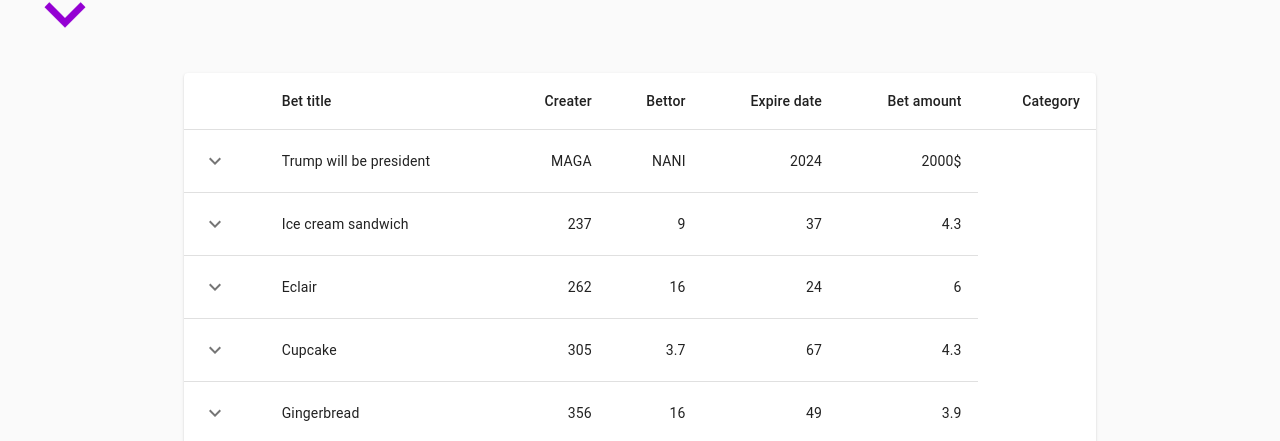
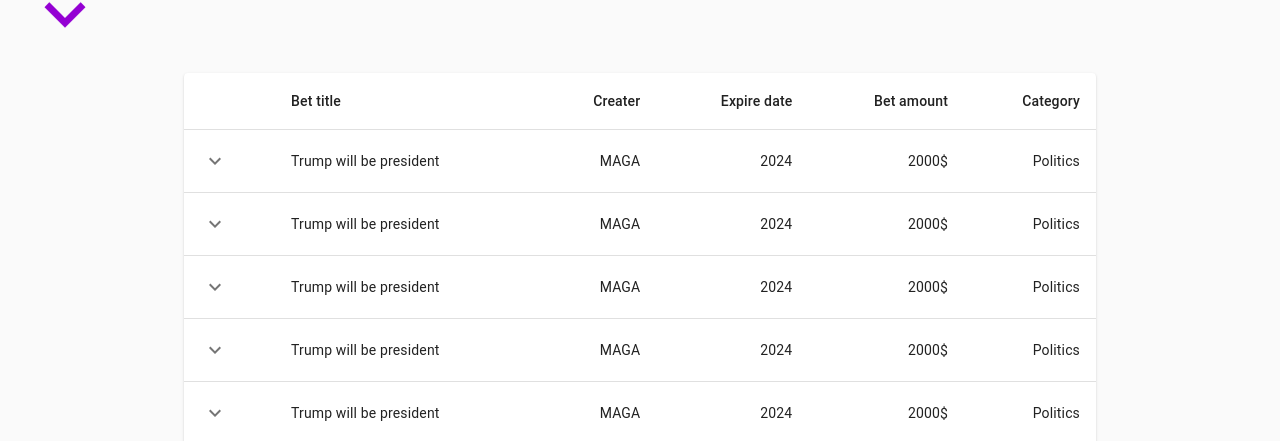
Before and after one commit to Agon269/Betting, a React (Create React App) app in the folder bidding/: page / in a window 1280 px wide. Shown: the part 586-1027 px from the top of the page. Built offline with nearby package versions, Linux system fonts and the light colour scheme.

Commit message:
cleared up table

```diff
--- a/bidding/package.json
+++ b/bidding/package.json
@@ -4,6 +4,7 @@
   "private": true,
   "dependencies": {
     "@material-ui/core": "^4.12.1",
+    "@material-ui/data-grid": "^4.0.0-alpha.34",
     "@material-ui/icons": "^4.11.2",
     "@testing-library/jest-dom": "^5.14.1",
     "@testing-library/react": "^11.2.7",
--- a/bidding/src/App.js
+++ b/bidding/src/App.js
@@ -1,13 +1,13 @@
 import React from "react";
 import Header from "./components/Header";
 import Intro from "./components/Intro";
-import Tabel from "./components/Tabel";
+import MyTable from "./components/Table";
 function App() {
   return (
     <div>
       <Header />
       <Intro />
-      <Tabel />
+      <MyTable />
     </div>
   );
 }
--- a/bidding/src/components/Tabel.js
+++ b/bidding/src/components/Row.js
@@ -1,5 +1,5 @@
 import React from "react";
-import PropTypes from "prop-types";
+
 import { makeStyles } from "@material-ui/core/styles";
 import Box from "@material-ui/core/Box";
 import Collapse from "@material-ui/core/Collapse";
@@ -7,14 +7,12 @@ import IconButton from "@material-ui/core/IconButton";
 import Table from "@material-ui/core/Table";
 import TableBody from "@material-ui/core/TableBody";
 import TableCell from "@material-ui/core/TableCell";
-import TableContainer from "@material-ui/core/TableContainer";
 import TableHead from "@material-ui/core/TableHead";
 import TableRow from "@material-ui/core/TableRow";
 import Typography from "@material-ui/core/Typography";
-import Paper from "@material-ui/core/Paper";
+
 import KeyboardArrowDownIcon from "@material-ui/icons/KeyboardArrowDown";
 import KeyboardArrowUpIcon from "@material-ui/icons/KeyboardArrowUp";
-import { Container } from "@material-ui/core";
 
 const useRowStyles = makeStyles({
   root: {
@@ -23,31 +21,15 @@ const useRowStyles = makeStyles({
     },
   },
 });
-
-function createData(name, calories, fat, carbs, protein, price, category) {
-  return {
-    name,
-    calories,
-    fat,
-    carbs,
-    protein,
-    category,
-    price,
-    history: [
-      { date: "2020-01-05", customerId: "11091700", amount: 3 },
-      { date: "2020-01-02", customerId: "Anonymous", amount: 1 },
-    ],
-  };
-}
-
-function Row(props) {
-  const { row } = props;
+//just for rows
+const Row = ({ row }) => {
   const [open, setOpen] = React.useState(false);
   const classes = useRowStyles();
 
   return (
     <React.Fragment>
       <TableRow className={classes.root}>
+        {/* drop down button */}
         <TableCell>
           <IconButton
             aria-label="expand row"
@@ -57,21 +39,24 @@ function Row(props) {
             {open ? <KeyboardArrowUpIcon /> : <KeyboardArrowDownIcon />}
           </IconButton>
         </TableCell>
+        {/* name of row */}
         <TableCell component="th" scope="row">
-          {row.name}
+          {row.title}
         </TableCell>
-        <TableCell align="right">{row.calories}</TableCell>
-        <TableCell align="right">{row.fat}</TableCell>
-        <TableCell align="right">{row.carbs}</TableCell>
-        <TableCell align="right">{row.protein}</TableCell>
+        {/*   properties */}
+
+        <TableCell align="right">{row.creater}</TableCell>
+        <TableCell align="right">{row.expireDate}</TableCell>
+        <TableCell align="right">{row.betAmount}</TableCell>
         <TableCell align="right">{row.category}</TableCell>
       </TableRow>
+      {/* more details section for the row */}
       <TableRow>
-        <TableCell style={{ paddingBottom: 0, paddingTop: 0 }} colSpan={6}>
+        <TableCell style={{ paddingBottom: 0, paddingTop: 0 }} colSpan={12}>
           <Collapse in={open} timeout="auto" unmountOnExit>
             <Box margin={1}>
               <Typography variant="h6" gutterBottom component="div">
-                History
+                Sub bets
               </Typography>
               <Table size="small" aria-label="purchases">
                 <TableHead>
@@ -103,65 +88,5 @@ function Row(props) {
       </TableRow>
     </React.Fragment>
   );
-}
-
-Row.propTypes = {
-  row: PropTypes.shape({
-    calories: PropTypes.number.isRequired,
-    carbs: PropTypes.number.isRequired,
-    fat: PropTypes.number.isRequired,
-    history: PropTypes.arrayOf(
-      PropTypes.shape({
-        amount: PropTypes.number.isRequired,
-        customerId: PropTypes.string.isRequired,
-        date: PropTypes.string.isRequired,
-      })
-    ).isRequired,
-    name: PropTypes.string.isRequired,
-    price: PropTypes.number.isRequired,
-    protein: PropTypes.number.isRequired,
-    category: PropTypes.string.isRequired,
-  }).isRequired,
 };
-
-const rows = [
-  createData(
-    "Trump will be president ",
-    "MAGA",
-    "NANI",
-    "2024",
-    "2000$",
-    "Politics"
-  ),
-  createData("Ice cream sandwich", 237, 9.0, 37, 4.3, 4.99),
-  createData("Eclair", 262, 16.0, 24, 6.0, 3.79),
-  createData("Cupcake", 305, 3.7, 67, 4.3, 2.5),
-  createData("Gingerbread", 356, 16.0, 49, 3.9, 1.5),
-];
-
-export default function Tabel() {
-  return (
-    <Container maxWidth="md">
-      <TableContainer component={Paper}>
-        <Table aria-label="collapsible table">
-          <TableHead>
-            <TableRow>
-              <TableCell />
-              <TableCell>Bet title</TableCell>
-              <TableCell align="right">Creater</TableCell>
-              <TableCell align="right">Bettor</TableCell>
-              <TableCell align="right">Expire date</TableCell>
-              <TableCell align="right">Bet amount</TableCell>
-              <TableCell align="right">Category</TableCell>
-            </TableRow>
-          </TableHead>
-          <TableBody>
-            {rows.map((row) => (
-              <Row key={row.name} row={row} />
-            ))}
-          </TableBody>
-        </Table>
-      </TableContainer>
-    </Container>
-  );
-}
+export default Row;
--- /dev/null
+++ b/bidding/src/components/Table.js
@@ -0,0 +1,37 @@
+import React from "react";
+import Table from "@material-ui/core/Table";
+import TableBody from "@material-ui/core/TableBody";
+import TableCell from "@material-ui/core/TableCell";
+import TableContainer from "@material-ui/core/TableContainer";
+import TableHead from "@material-ui/core/TableHead";
+import TableRow from "@material-ui/core/TableRow";
+import Paper from "@material-ui/core/Paper";
+import { Container } from "@material-ui/core";
+import Row from "./Row";
+import { bets } from "../util/bets";
+
+export default function Tabel() {
+  return (
+    <Container maxWidth="md">
+      <TableContainer component={Paper}>
+        <Table aria-label="collapsible table">
+          <TableHead>
+            <TableRow>
+              <TableCell />
+              <TableCell>Bet title</TableCell>
+              <TableCell align="right">Creater</TableCell>
+              <TableCell align="right">Expire date</TableCell>
+              <TableCell align="right">Bet amount</TableCell>
+              <TableCell align="right">Category</TableCell>
+            </TableRow>
+          </TableHead>
+          <TableBody>
+            {bets.map((row) => (
+              <Row key={row.name} row={row} />
+            ))}
+          </TableBody>
+        </Table>
+      </TableContainer>
+    </Container>
+  );
+}
--- /dev/null
+++ b/bidding/src/util/bets.js
@@ -0,0 +1,57 @@
+export const bets = [
+  {
+    title: "Trump will be president ",
+    creater: "MAGA",
+    expireDate: "2024",
+    betAmount: "2000$",
+    category: "Politics",
+    history: [
+      { date: "2020-01-05", customerId: "11091700", amount: 3 },
+      { date: "2020-01-02", customerId: "Anonymous", amount: 1 },
+    ],
+  },
+  {
+    title: "Trump will be president ",
+    creater: "MAGA",
+    expireDate: "2024",
+    betAmount: "2000$",
+    category: "Politics",
+    history: [
+      { date: "2020-01-05", customerId: "11091700", amount: 3 },
+      { date: "2020-01-02", customerId: "Anonymous", amount: 1 },
+    ],
+  },
+  {
+    title: "Trump will be president ",
+    creater: "MAGA",
+    expireDate: "2024",
+    betAmount: "2000$",
+    category: "Politics",
+    history: [
+      { date: "2020-01-05", customerId: "11091700", amount: 3 },
+      { date: "2020-01-02", customerId: "Anonymous", amount: 1 },
+    ],
+  },
+  {
+    title: "Trump will be president ",
+    creater: "MAGA",
+    expireDate: "2024",
+    betAmount: "2000$",
+    category: "Politics",
+    history: [
+      { date: "2020-01-05", customerId: "11091700", amount: 3 },
+      { date: "2020-01-02", customerId: "Anonymous", amount: 1 },
+    ],
+  },
+  {
+    title: "Trump will be president ",
+    creater: "MAGA",
+    expireDate: "2024",
+    betAmount: "2000$",
+    category: "Politics",
+    history: [
+      { date: "2020-01-05", customerId: "11091700", amount: 3 },
+      { date: "2020-01-02", customerId: "Anonymous", amount: 1 },
+    ],
+  },
+];
```
Also changed, not shown: 1 other file (tests, documents, lock files or other folders).
